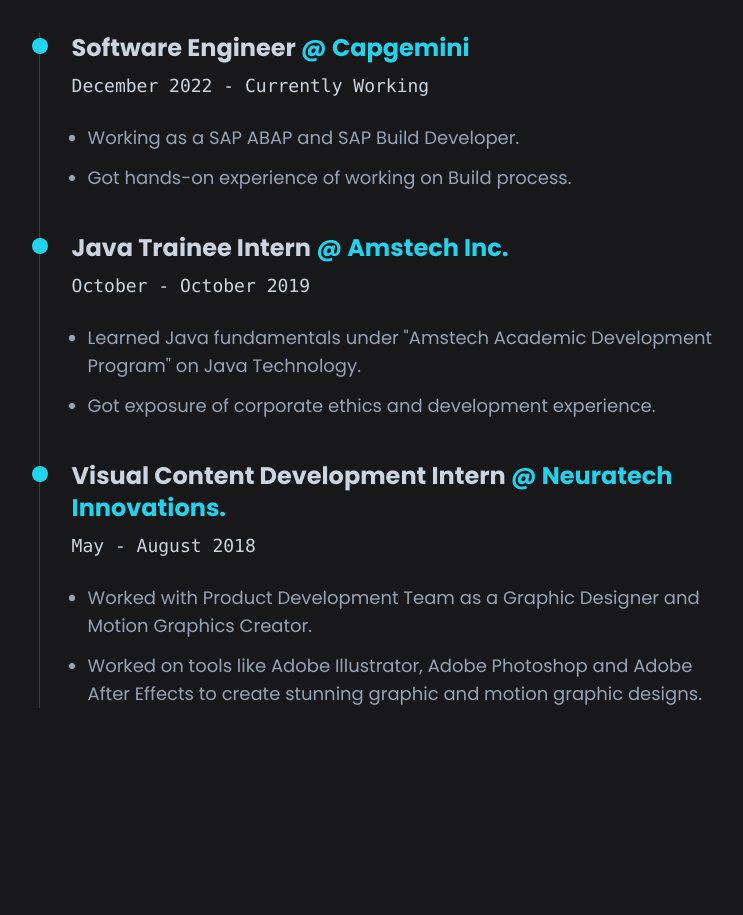
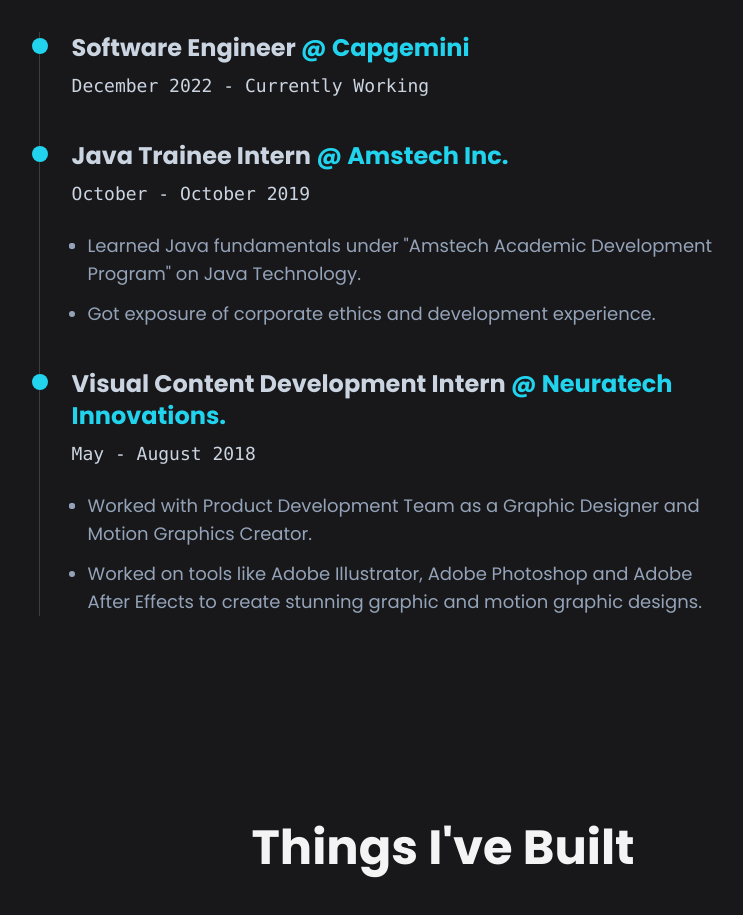
Before and after one commit to subodhGalande/Portfolio, a React (Vite) app: page / in a window 1280 px wide. Shown: the part 1980-2895 px from the top of the page, without its empty margins (197-940 px from the left). Built offline with nearby package versions, Linux system fonts and the light colour scheme.

Commit message:
ul has been removed from capgemini experience

```diff
--- a/src/components/work.jsx
+++ b/src/components/work.jsx
@@ -22,10 +22,6 @@
               <p class="text-base lg:text-lg mt-2 ml-4 text-left font-mono text-slate-300">
                 December 2022 - Currently Working
               </p>
-              <ul class="text-sm lg:text-lg ml-8 mt-6 text-left space-y-3 list-disc list-item text-slate-400">
-                <li> Working as a SAP ABAP and SAP Build Developer.</li>
-                <li>Got hands-on experience of working on Build process.</li>
-              </ul>
             </li>
             <li class="mb-10 ml-4">
               <div class="absolute w-4 h-4 bg-cyan-400 rounded-full mt-1.5 -left-2 "></div>
```
